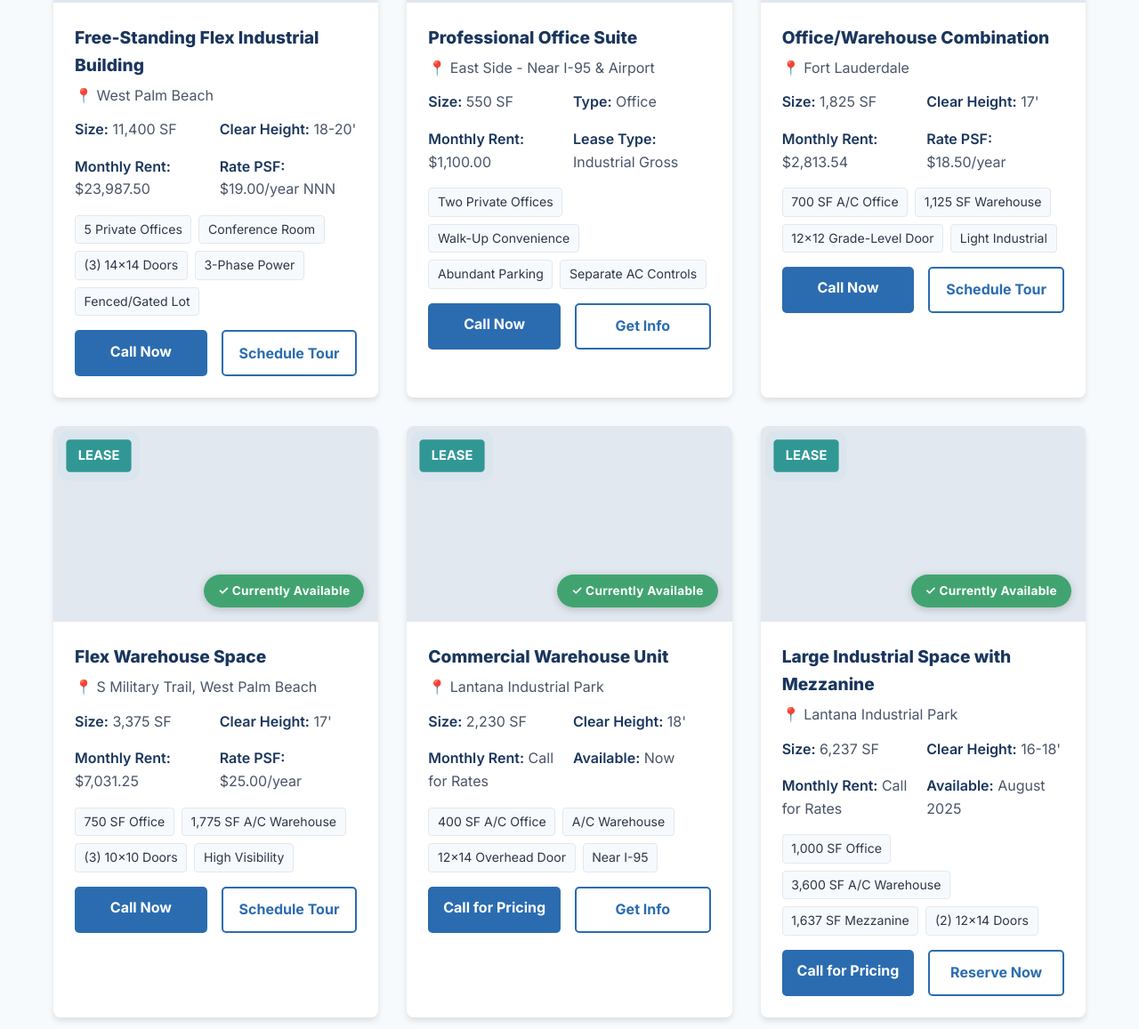
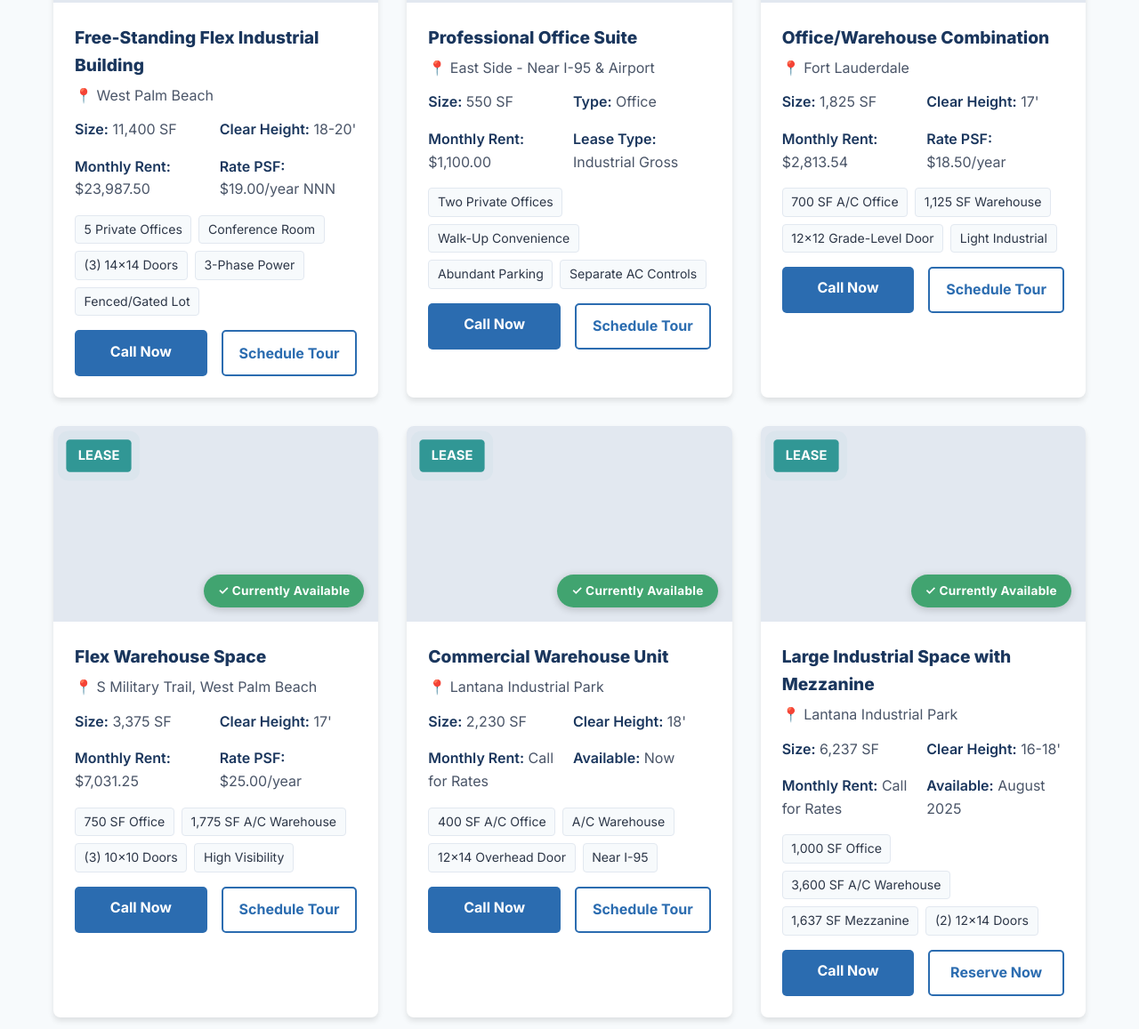
Before and after one commit to ZacharyVorsteg/Real-estate-HTML, a plain HTML site: page index.html in a window 1280 px wide. Shown: the part 1995-3152 px from the top of the page at 89% size. Drawn offline with Linux system fonts and the light colour scheme.

Commit message:
Update index.html

```diff
--- a/index.html
+++ b/index.html
@@ -1347,7 +1347,7 @@
             </div>
             <div class="property-cta">
               <a href="tel:+15615560438" class="property-button primary">Call for Details</a>
-              <a href="#propertyForm" class="property-button secondary">Get Info</a>
+              <a href="#propertyForm" class="property-button secondary">Schedule Tour</a>
             </div>
           </div>
         </div>
@@ -1360,7 +1360,7 @@
           </div>
           <div class="property-details">
             <h3 class="property-title">Prime Corner Warehouse</h3>
-            <p class="property-location">📍 7233 Southern Blvd, Units B4 & B5</p>
+            <p class="property-location">📍 Southern Blvd</p>
             <div class="property-specs">
               <div><span class="spec-label">Size:</span> <span class="spec-value">3,600 SF</span></div>
               <div><span class="spec-label">Clear Height:</span> <span class="spec-value">16'</span></div>
@@ -1437,7 +1437,7 @@
             </div>
             <div class="property-cta">
               <a href="tel:+15615560438" class="property-button primary">Call Now</a>
-              <a href="#propertyForm" class="property-button secondary">Get Info</a>
+              <a href="#propertyForm" class="property-button secondary">Schedule Tour</a>
             </div>
           </div>
         </div>
@@ -1526,8 +1526,8 @@
               <span class="feature-tag">Near I-95</span>
             </div>
             <div class="property-cta">
-              <a href="tel:+15615560438" class="property-button primary">Call for Pricing</a>
-              <a href="#propertyForm" class="property-button secondary">Get Info</a>
+              <a href="tel:+15615560438" class="property-button primary">Call Now</a>
+              <a href="#propertyForm" class="property-button secondary">Schedule Tour</a>
             </div>
           </div>
         </div>
@@ -1556,7 +1556,7 @@
               <span class="feature-tag">(2) 12×14 Doors</span>
             </div>
             <div class="property-cta">
-              <a href="tel:+15615560438" class="property-button primary">Call for Pricing</a>
+              <a href="tel:+15615560438" class="property-button primary">Call Now</a>
               <a href="#propertyForm" class="property-button secondary">Reserve Now</a>
             </div>
           </div>
```
